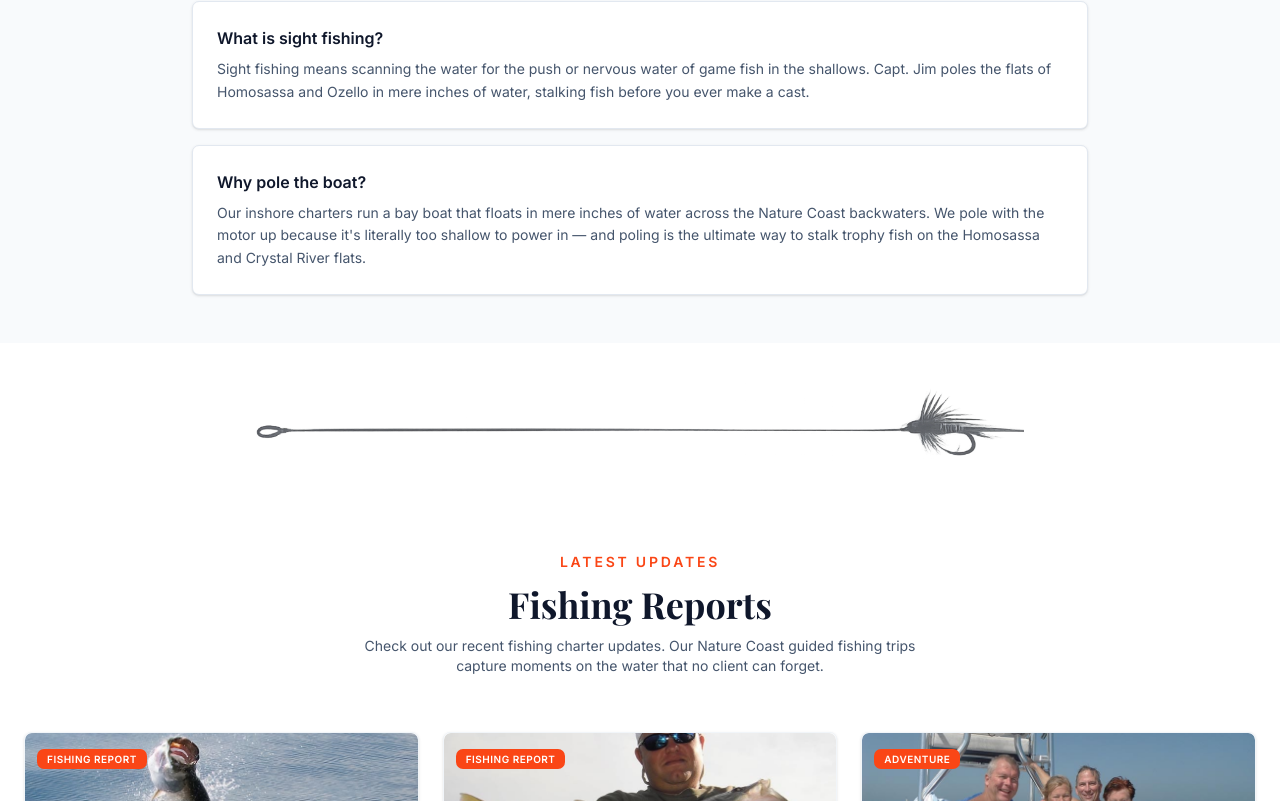
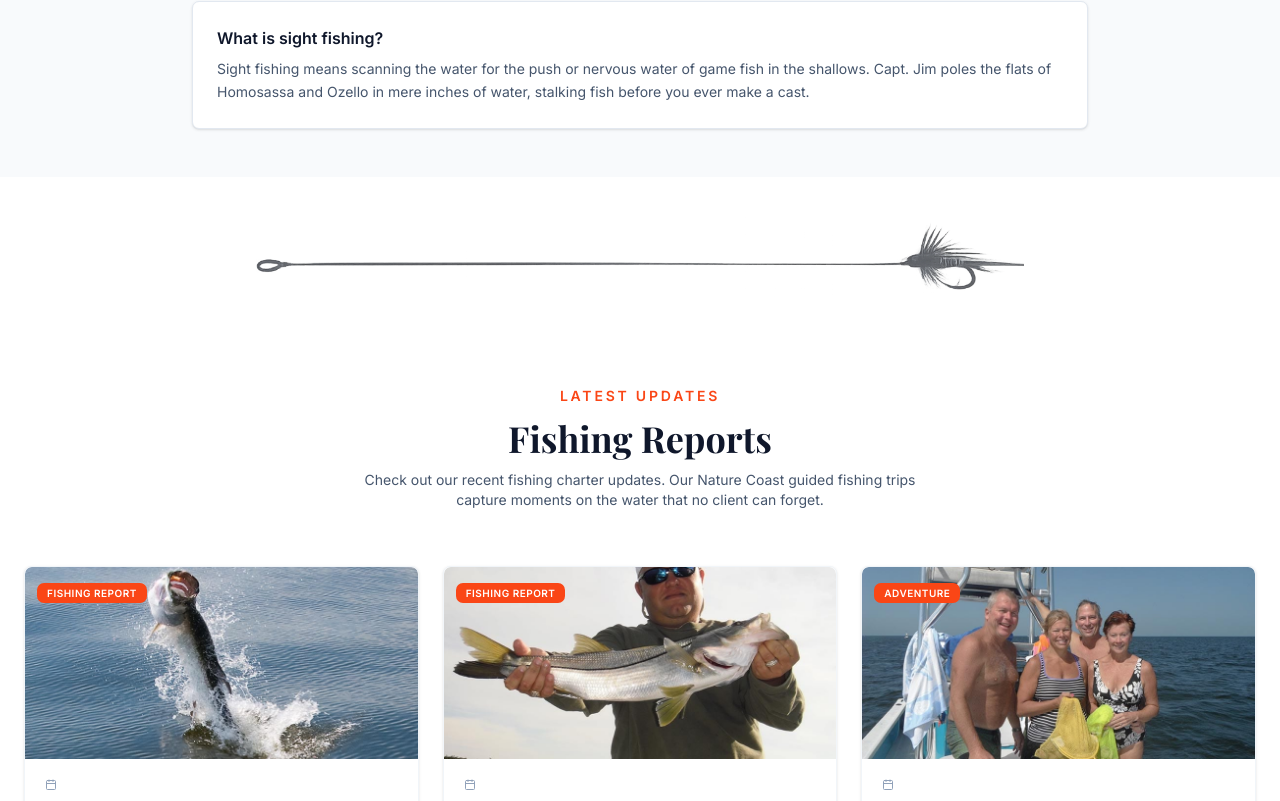
Before and after one commit to SteamWorksWeb/light-tackle-adventures, a Next.js app: page / in a window 1280 px wide. Shown: the part 4895-5696 px from the top of the page. Built offline with nearby package versions, Linux system fonts and the light colour scheme; a web font is replaced by a local one.

Commit message:
content: remove 'Why pole the boat?' FAQ item from homepage

```diff
--- a/src/app/page.tsx
+++ b/src/app/page.tsx
@@ -129,10 +129,7 @@ const faqItems = [
     q: "What is sight fishing?",
     a: "Sight fishing means scanning the water for the push or nervous water of game fish in the shallows. Capt. Jim poles the flats of Homosassa and Ozello in mere inches of water, stalking fish before you ever make a cast.",
   },
-  {
-    q: "Why pole the boat?",
-    a: "Our inshore charters run a bay boat that floats in mere inches of water across the Nature Coast backwaters. We pole with the motor up because it's literally too shallow to power in — and poling is the ultimate way to stalk trophy fish on the Homosassa and Crystal River flats.",
-  },
+
 ];
 
 const species = [
```
